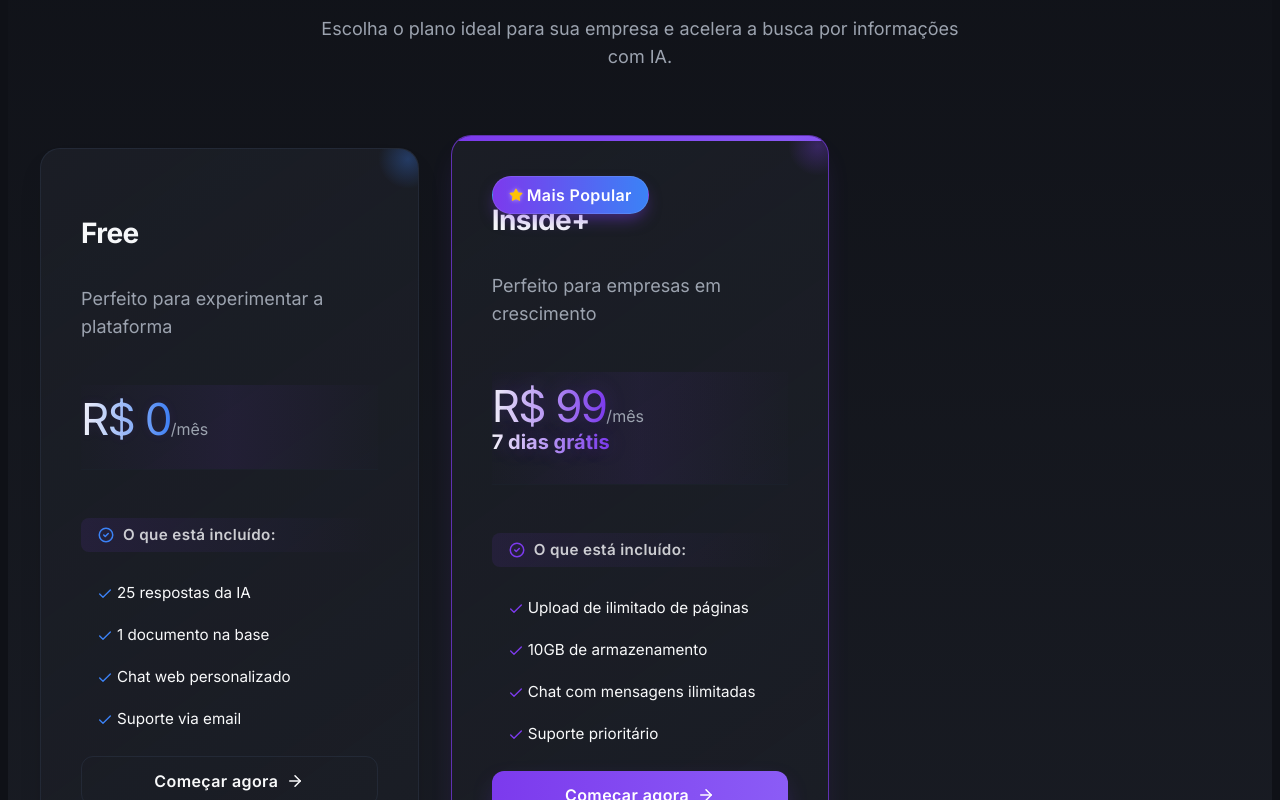
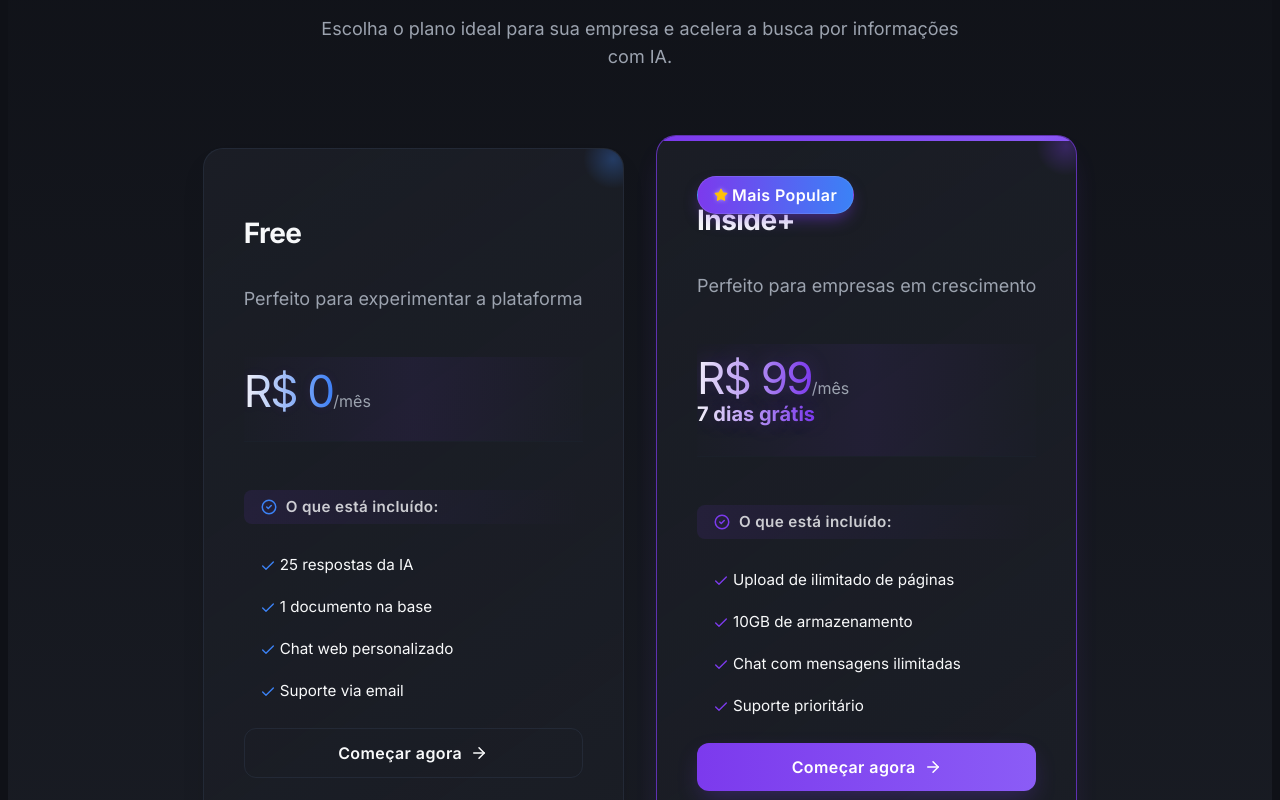
Before and after one commit to RafaelCelso/inside_ai_lp, a Next.js app: page / in a window 1280 px wide. Shown: the part 5780-6580 px from the top of the page. Built offline with nearby package versions, Linux system fonts and the light colour scheme.

Commit message:
corrigindo numero de colunas da seção 'Pricing'

```diff
--- a/src/app/styles.css
+++ b/src/app/styles.css
@@ -792,7 +792,7 @@
 
 @media (min-width: 768px) {
   #pricing .grid {
-    grid-template-columns: repeat(3, 1fr) !important;
+    grid-template-columns: repeat(2, 1fr) !important;
     gap: 1.5rem !important;
   }
 }
```
